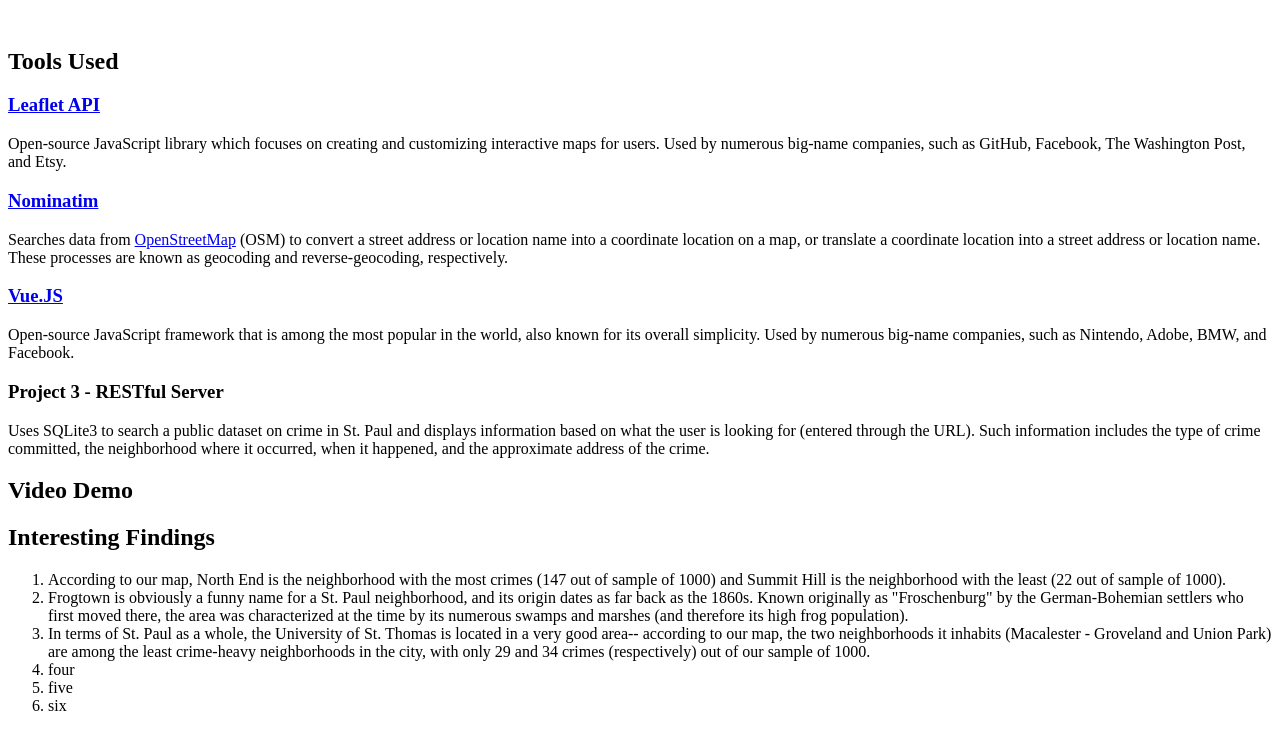
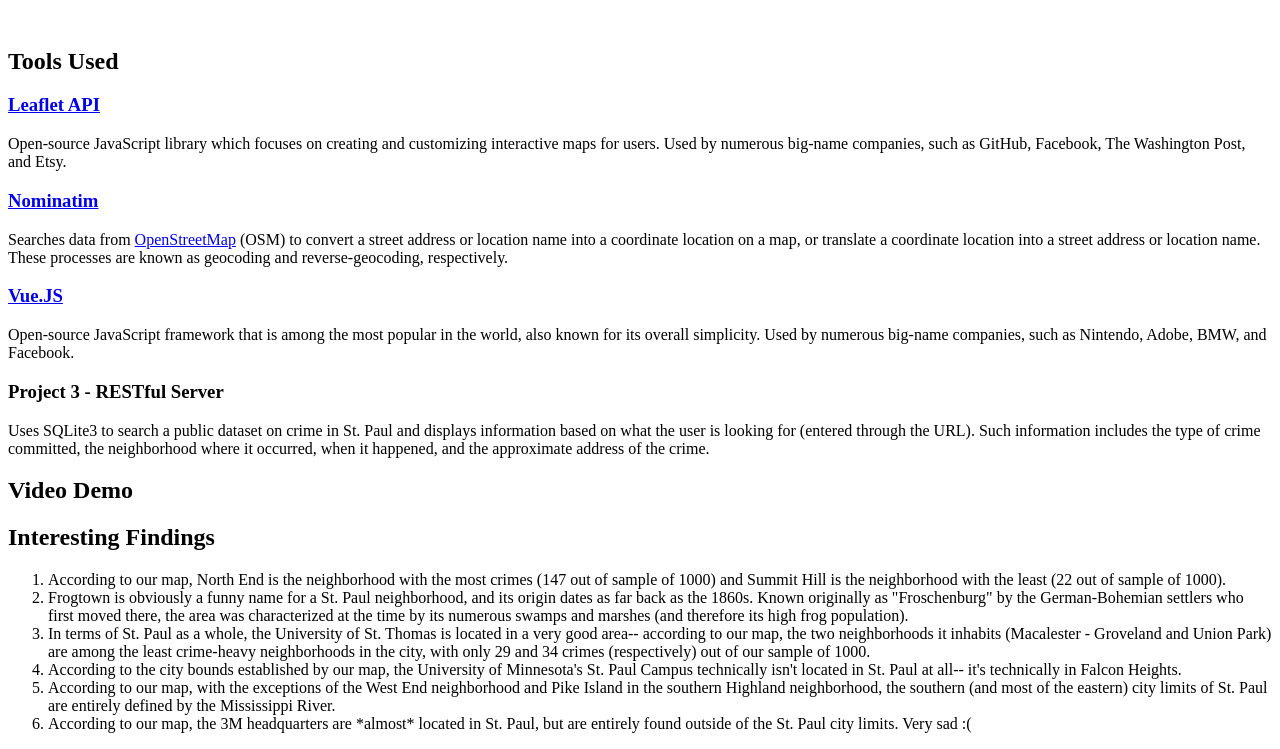
Before and after one commit to Apalmeros/cisc375-project3, a website: page public/about-the-project.html in a window 1280 px wide. Shown: the part 1266-2015 px from the top of the page. Drawn offline with Linux system fonts and the light colour scheme.

Commit message:
finishing up interesting facts

```diff
--- a/public/about-the-project.html
+++ b/public/about-the-project.html
@@ -71,9 +71,13 @@
                 <li> In terms of St. Paul as a whole, the University of St. Thomas is located in a very good area-- according
                     to our map, the two neighborhoods it inhabits (Macalester - Groveland and Union Park) are among the least
                     crime-heavy neighborhoods in the city, with only 29 and 34 crimes (respectively) out of our sample of 1000. </li>
-                <li> four </li>
-                <li> five </li>
-                <li> six </li>
+                <li> According to the city bounds established by our map, the University of Minnesota's St. Paul Campus technically
+                    isn't located in St. Paul at all-- it's technically in Falcon Heights. </li>
+                <li> According to our map, with the exceptions of the West End neighborhood and Pike Island in the southern
+                    Highland neighborhood, the southern (and most of the eastern) city limits of St. Paul are entirely
+                    defined by the Mississippi River. </li>
+                <li> According to our map, the 3M headquarters are *almost* located in St. Paul, but are entirely found outside
+                    of the St. Paul city limits. Very sad :( </li>
             </ol>
     </body>
 </html>
```
